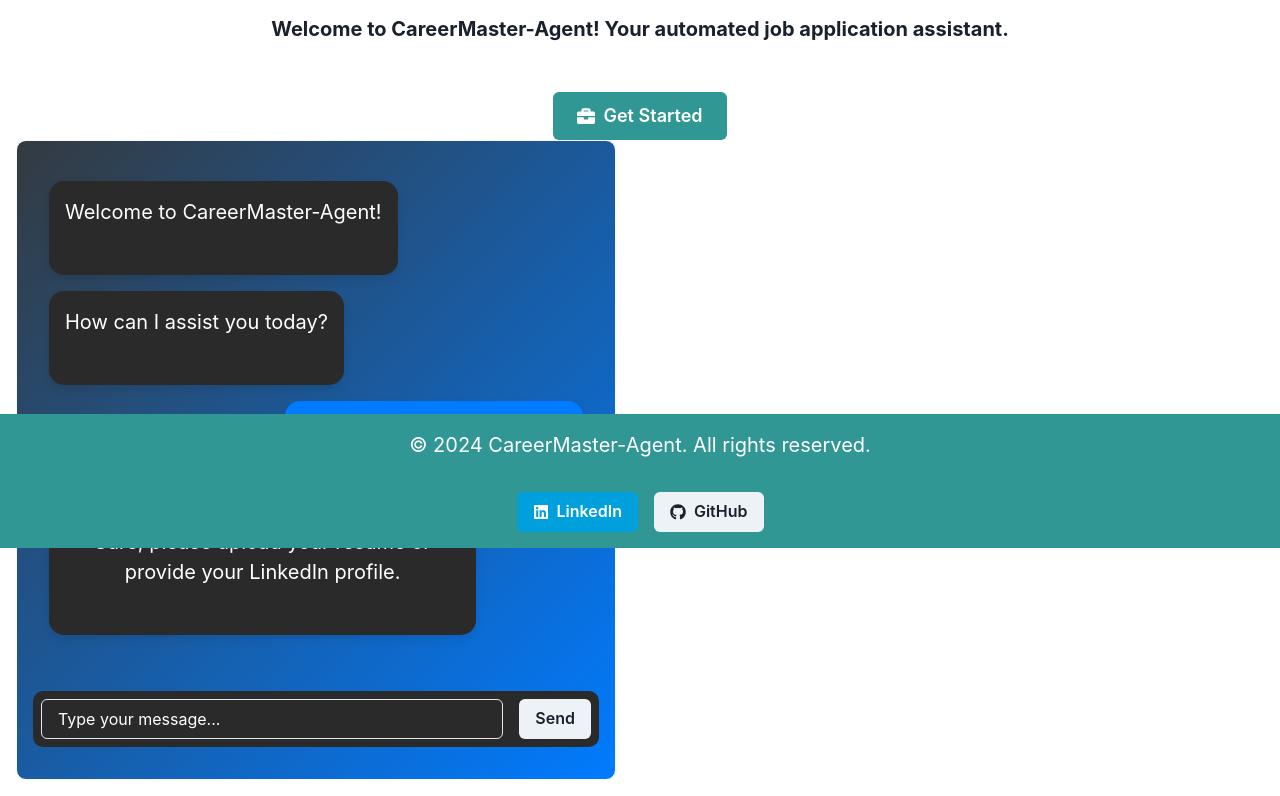
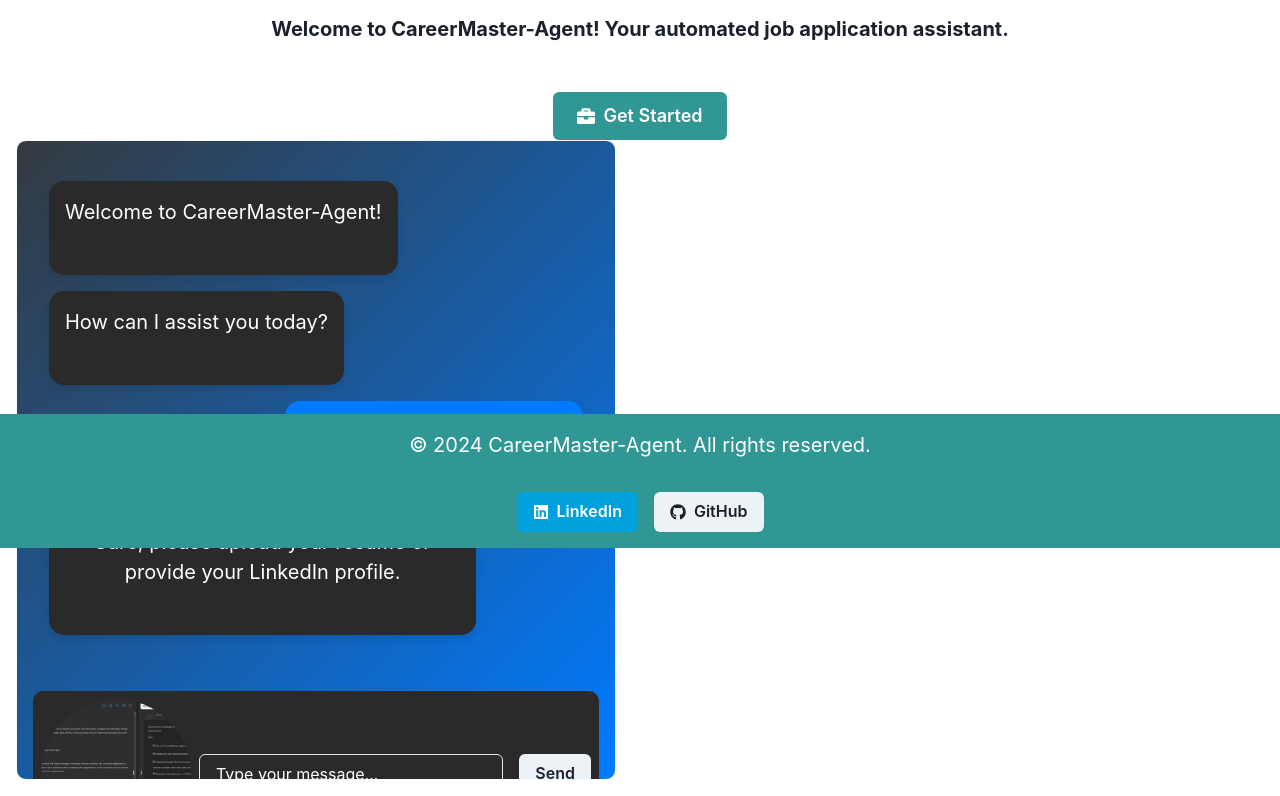
Before and after one commit to VishwamAI/CareerMaster-Agent, a React (Create React App) app: page / in a window 1280 px wide. Shown: the part 252-1048 px from the top of the page. Built offline with nearby package versions, Linux system fonts and the light colour scheme.

Commit message:
Fix profile image display in chat interface

```diff
--- a/src/components/ChatComponent.js
+++ b/src/components/ChatComponent.js
@@ -1,5 +1,5 @@
 import React, { useState } from 'react';
-import { Box, Input, Button, VStack, HStack, Text } from '@chakra-ui/react';
+import { Box, Input, Button, VStack, HStack, Text, Image } from '@chakra-ui/react';
 
 const ChatComponent = () => {
   const [messages, setMessages] = useState([
@@ -40,6 +40,13 @@ const ChatComponent = () => {
           ))}
         </Box>
         <HStack className="chat-input-container">
+          <Image
+            src="/d8f33d13-18a7-457f-add0-8e56f894661c.jpeg"
+            alt="Profile"
+            boxSize="150px"
+            objectFit="cover"
+            borderRadius="full"
+          />
           <Input
             className="chat-input"
             placeholder="Type your message..."
```
